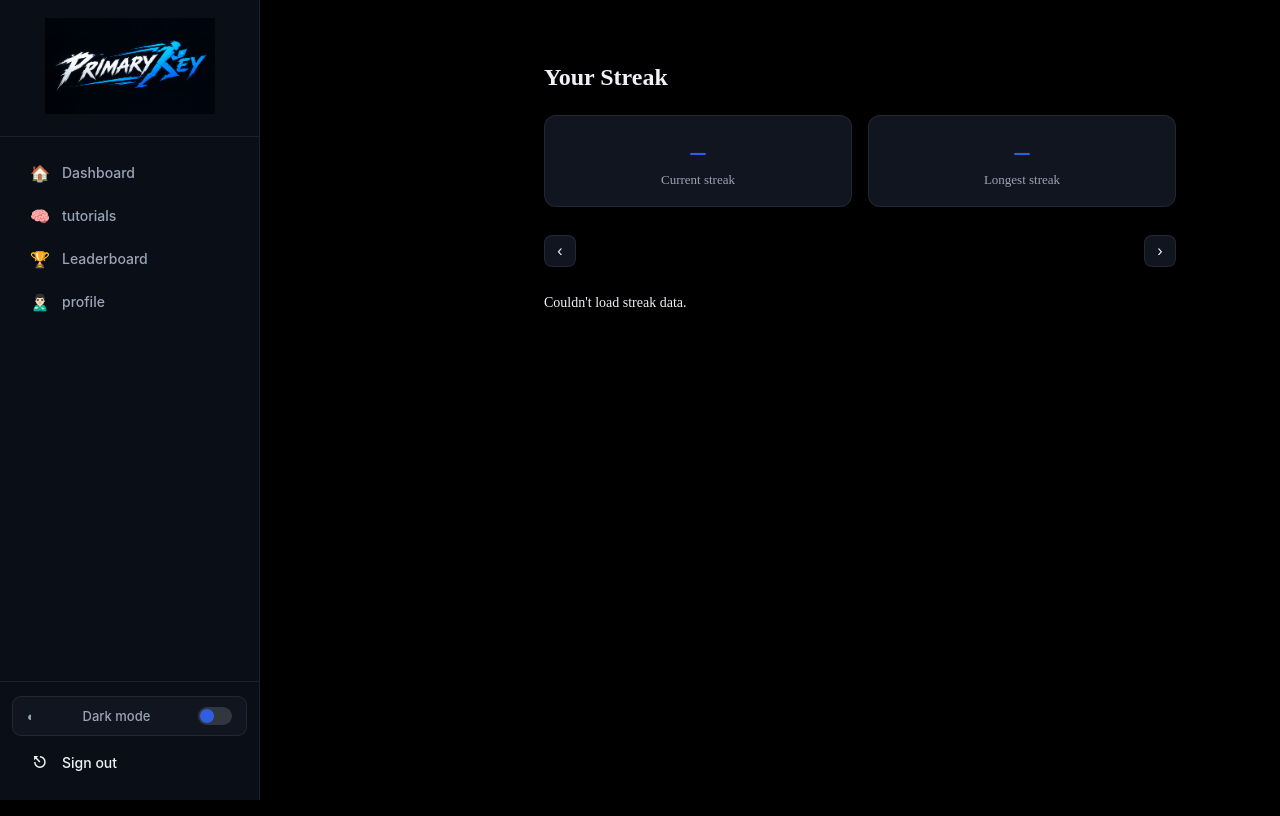
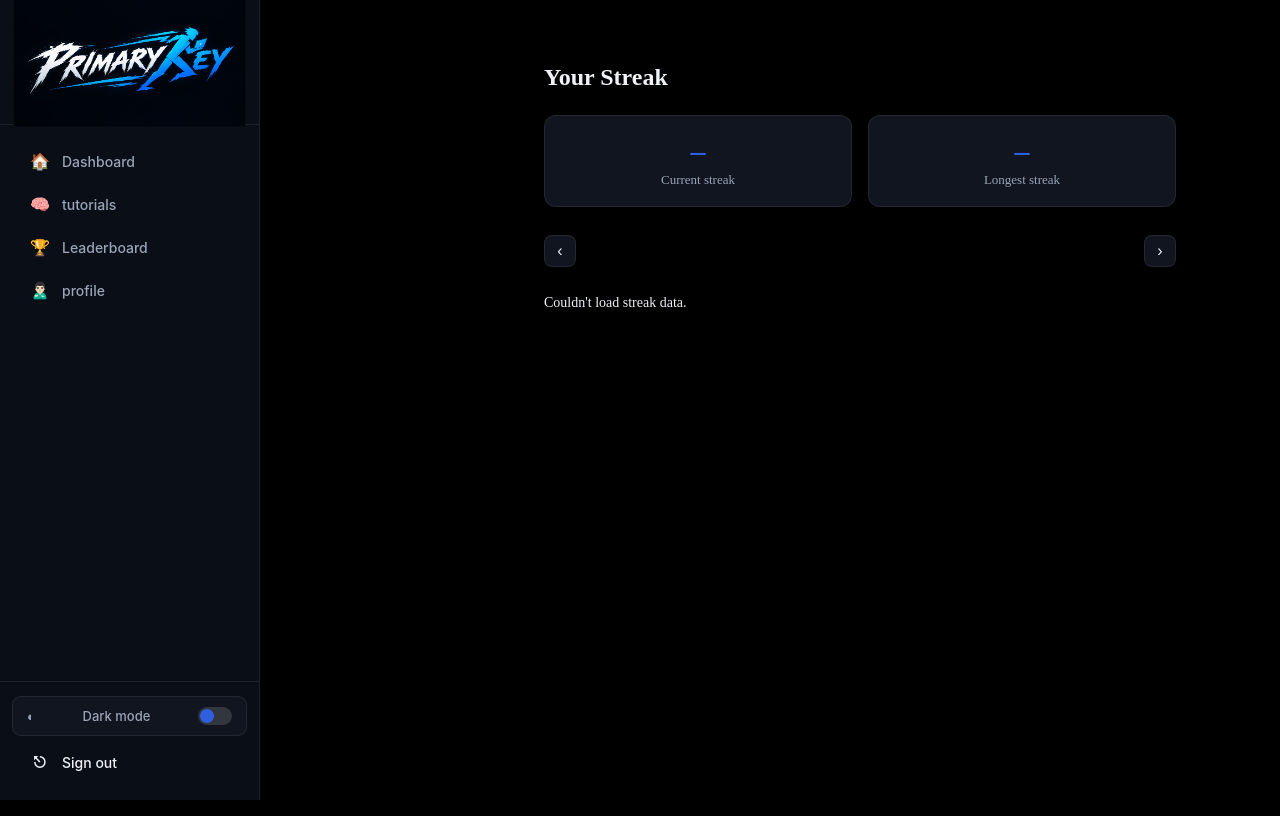
Before and after one commit to pavan44444/primarykeyglobal, a website: page public/streak/streak.html in a window 1280 px wide. Drawn offline with Linux system fonts and the light colour scheme; no server answers; a web font is replaced by a local one.

```diff
--- a/public/assets/sidebar.css
+++ b/public/assets/sidebar.css
@@ -247,9 +247,9 @@
         padding-top: 70px;
     }
 }
-/* =========================================================
-   PRIMARYKEY SIDEBAR LOGO
-   ========================================================= */
+/* ================================
+   PRIMARYKEY SIDEBAR BRAND
+================================ */
 
 .pk-sidebar-brand {
     display: flex;
@@ -257,18 +257,32 @@
     justify-content: center;
 
     width: 100%;
-    padding: 18px 16px 22px;
+    height: 125px;
+
+    padding: 12px 18px;
 
     text-decoration: none;
+
+    border-bottom: 1px solid rgba(255, 255, 255, 0.08);
+    box-sizing: border-box;
 }
 
 .pk-sidebar-logo {
     display: block;
 
-    width: 170px;
+    width: 205px;
     height: auto;
 
     max-width: 100%;
 
     object-fit: contain;
+
+    /* removes the feeling of a tiny image */
+    transform: scale(1.08);
+
+    transition: transform 0.25s ease;
 }
+
+.pk-sidebar-brand:hover .pk-sidebar-logo {
+    transform: scale(1.13);
+}
```
